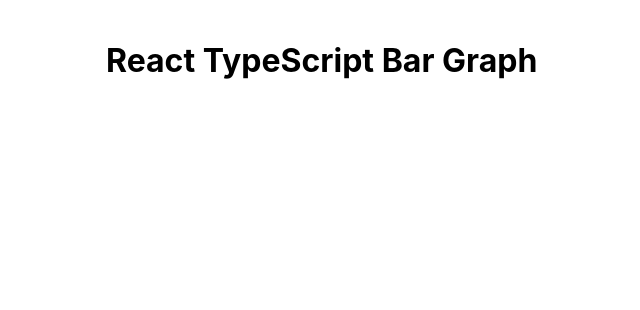
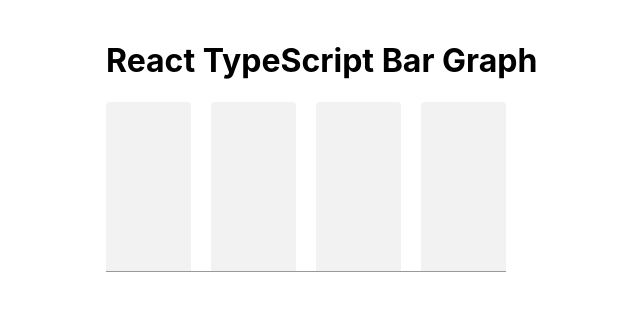
Before and after one commit to dominicarrojado/react-typescript-bar-graph, a React (Create React App) app: page / in a window 1280 px wide. Shown: the top 310 px of the page, without its empty margins (149-789 px from the left). Built offline with nearby package versions, Linux system fonts and the light colour scheme.

Commit message:
create BarGraph component

```diff
--- a/src/App.tsx
+++ b/src/App.tsx
@@ -1,9 +1,11 @@
 import './App.css';
+import BarGraph from './components/BarGraph';
 
 export default function App() {
   return (
     <div className="container">
       <h1>React TypeScript Bar Graph</h1>
+      <BarGraph />
     </div>
   );
 }
--- /dev/null
+++ b/src/components/BarGraph.css
@@ -0,0 +1,22 @@
+.bar-graph {
+  position: relative;
+  width: 100%;
+  max-width: 400px;
+  height: 170px;
+}
+
+.bars-list {
+  display: flex;
+  column-gap: 20px;
+  width: 100%;
+  height: 100%;
+}
+
+.bars-line {
+  position: absolute;
+  bottom: 0;
+  left: 0;
+  width: 100%;
+  height: 1px;
+  background-color: #999999;
+}
--- /dev/null
+++ b/src/components/BarGraph.tsx
@@ -0,0 +1,17 @@
+import React from 'react';
+import BarItem from './BarItem';
+import './BarGraph.css';
+
+export default function BarGraph() {
+  return (
+    <div className="bar-graph">
+      <div className="bars-list">
+        <BarItem />
+        <BarItem />
+        <BarItem />
+        <BarItem />
+      </div>
+      <div className="bars-line" />
+    </div>
+  );
+}
--- a/src/components/BarItem.tsx
+++ b/src/components/BarItem.tsx
@@ -1,5 +1,4 @@
 import React from 'react';
-
 import './BarItem.css';
 
 export default function BarItem() {
```
